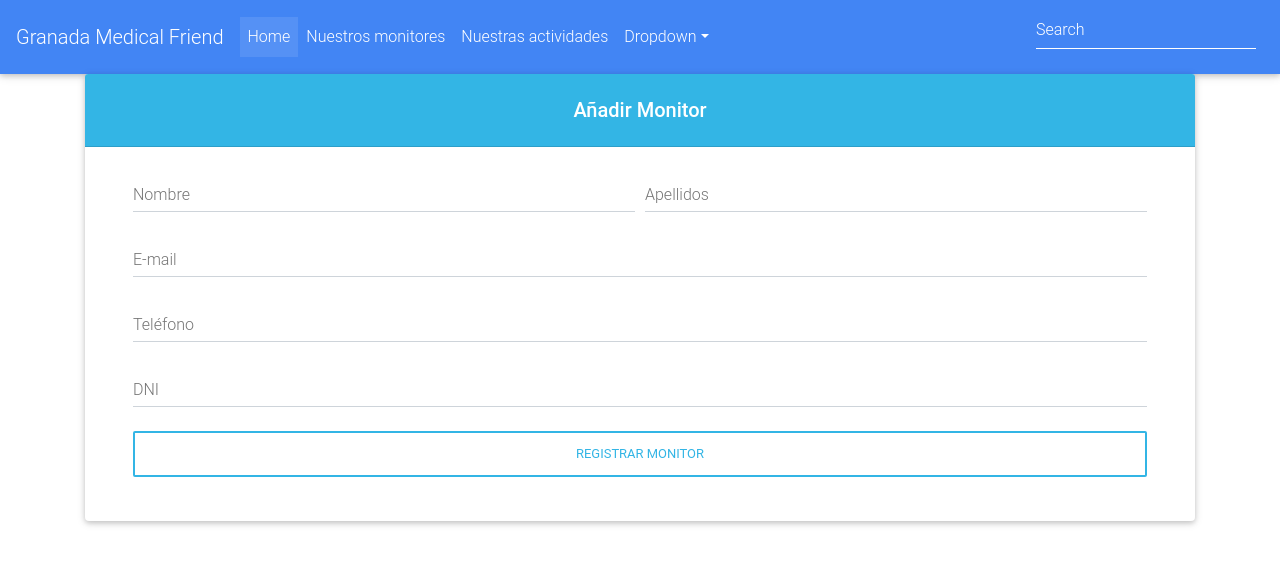
After one commit to PPeMg/hackathon_php, a CodeIgniter app: page /database/index.php/monitors/add in a window 1280 px wide. The commit adds this page. Shown: the top 565 px of the page. Run offline with CodeIgniter, Linux system fonts and the light colour scheme; some libraries are stand-ins or nearby versions.

Commit message:
"Insert Monitor"

```diff
--- a/application/controllers/Monitors.php
+++ b/application/controllers/Monitors.php
@@ -34,7 +34,8 @@ class Monitors extends CI_Controller
 
     public function addMonitor()
     {
-
+        $result = $this->MonitorModel->addMonitor($this->input->post());
+        echo json_encode($result);
     }
 
     public function updateMonitor()
@@ -46,4 +47,14 @@ class Monitors extends CI_Controller
     {
 
     }
+
+    public function add()
+    {
+        $data = array();
+        $data['custom_css'] = '';
+        $data['custom_js'] = '';
+        $this->load->view('footer_view', $data);
+        $this->load->view('header_view', $data);
+        $this->load->view('monitors/monitors_add', $data);
+    }
 }
--- a/application/models/MonitorModel.php
+++ b/application/models/MonitorModel.php
@@ -19,14 +19,21 @@ class MonitorModel extends CI_Model
         $result = $this->db->select('*')
             ->get('monitores')
             ->result();
-        var_dump($result);
-        die();
         return $result;
     }
 
     public function addMonitor($parameters = array())
     {
+        $fieldsToInsert = array(
+            'DNI' => !empty($parameters['DNI']) ? $parameters['DNI'] : '',
+            'NOMBRE' => !empty($parameters['DNI']) ? $parameters['NOMBRE'] : '',
+            'APELLIDOS' => !empty($parameters['DNI']) ? $parameters['APELLIDOS'] : '',
+            'TELEFONO' => !empty($parameters['DNI']) ? $parameters['TELEFONO'] : 0,
+            'EMAIL' => !empty($parameters['DNI']) ? $parameters['EMAIL'] : '',
+        );
+        $this->db->insert('monitores', $fieldsToInsert);
 
+        return array(TRUE);
     }
 
     public function updateMonitor($parameters = array())
--- /dev/null
+++ b/application/views/monitors/monitors_add.php
@@ -0,0 +1,73 @@
+<?php
+/**
+ * Created by PhpStorm.
+ * User: Poliedro
+ * Date: 24/11/2018
+ * Time: 16:46
+ */ ?>
+<!-- Material form register -->
+<div class="container">
+    <div class="card">
+
+        <h5 class="card-header info-color white-text text-center py-4">
+            <strong>Añadir Monitor</strong>
+        </h5>
+
+        <!--Card content-->
+        <div class="card-body px-lg-5 pt-0">
+
+            <!-- Form -->
+            <form class="text-center" method="post" action="<?= site_url('/Monitors/addMonitor') ?>"
+                  style="color: #757575;">
+
+                <div class="form-row">
+                    <div class="col">
+                        <!-- First name -->
+                        <div class="md-form">
+                            <input name="NOMBRE" type="text" id="materialRegisterFormFirstName" class="form-control">
+                            <label for="materialRegisterFormFirstName">Nombre</label>
+                        </div>
+                    </div>
+                    <div class="col">
+                        <!-- Last name -->
+                        <div class="md-form">
+                            <input name="APELLIDOS" type="text" id="materialRegisterFormLastName" class="form-control">
+                            <label for="materialRegisterFormLastName">Apellidos</label>
+                        </div>
+                    </div>
+                </div>
+
+                <!-- E-mail -->
+                <div class="md-form mt-0">
+                    <input name="EMAIL" type="email" id="materialRegisterFormEmail" class="form-control">
+                    <label for="materialRegisterFormEmail">E-mail</label>
+                </div>
+
+                <!-- Password -->
+                <div class="md-form">
+                    <input name="TELEFONO" type="number" id="materialRegisterFormPassword" class="form-control"
+                           aria-describedby="materialRegisterFormPasswordHelpBlock">
+                    <label for="materialRegisterFormPassword">Teléfono</label>
+                </div>
+                <!-- Password -->
+                <div class="md-form">
+                    <input name="DNI" type="text" id="materialRegisterFormPassword" class="form-control"
+                           aria-describedby="materialRegisterFormPasswordHelpBlock">
+                    <label for="materialRegisterFormPassword">DNI</label>
+                </div>
+
+
+                <!-- Sign up button -->
+                <button class="btn btn-outline-info btn-rounded btn-block my-4 waves-effect z-depth-0" type="submit">
+                    Registrar monitor
+                </button>
+
+
+            </form>
+            <!-- Form -->
+
+        </div>
+
+    </div>
+</div>
+<!-- Material form register -->
```
Also changed, not shown: application/views/monitors/monitors_view.php (+15 -3 lines), application/views/monitors/monitors_view_js.php (+22 -5 lines).
